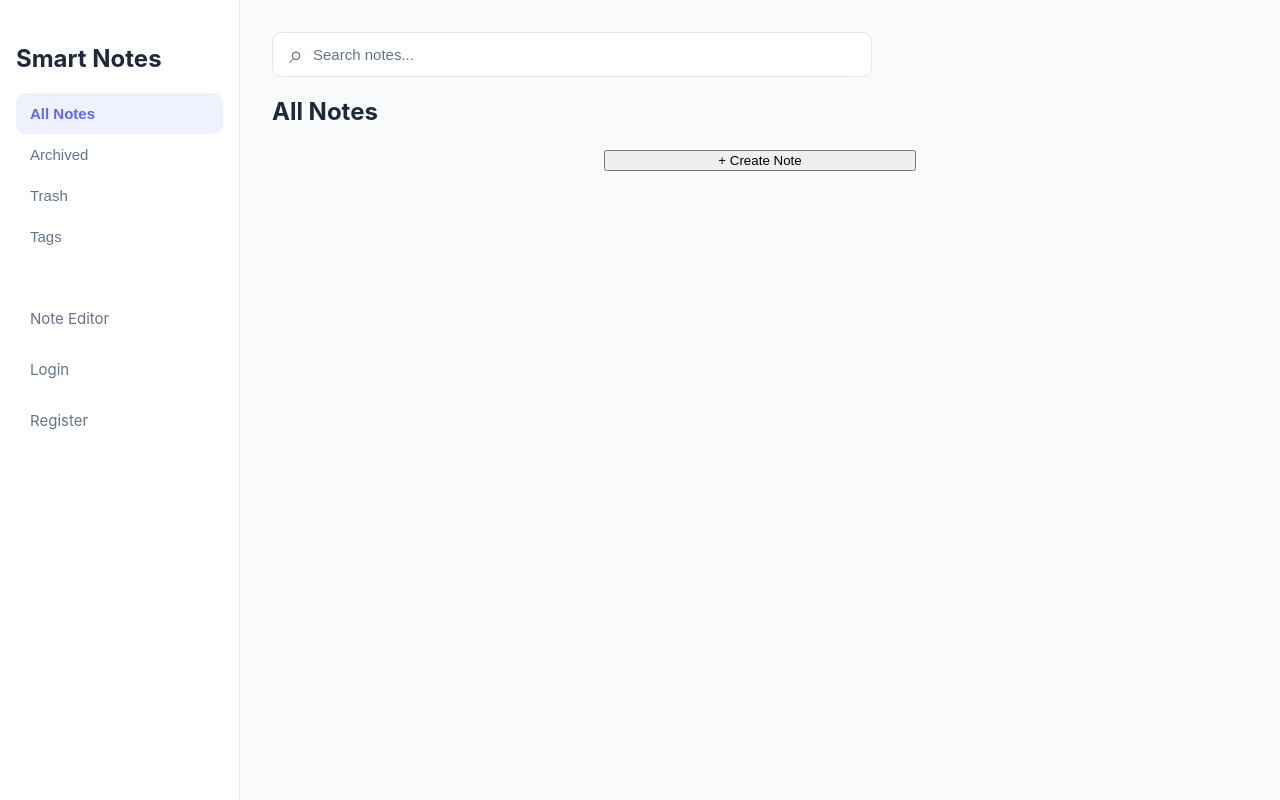
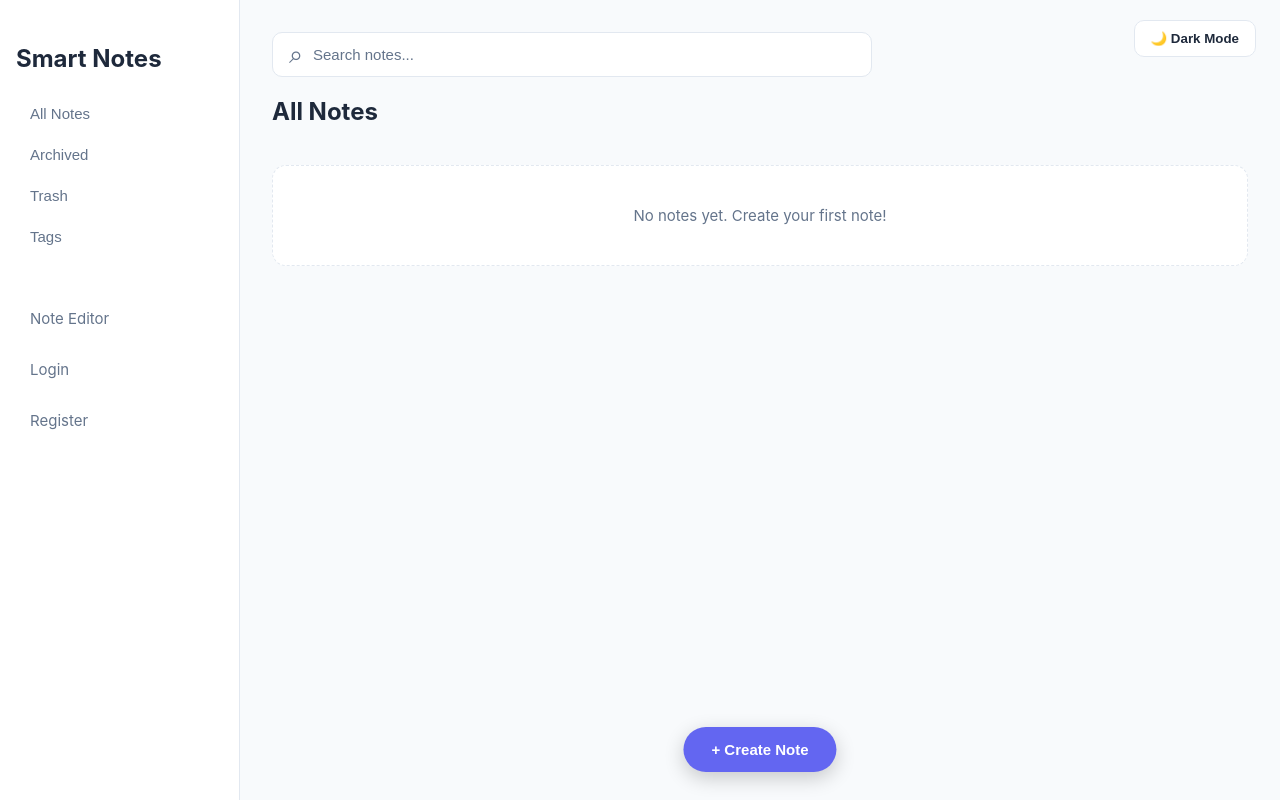
Before and after one commit to Siddharth-sem/PROJECTS-MERN, a React app in the folder smart-notes/frontend/: page /dashboard in a window 1280 px wide. Built offline with nearby package versions, Linux system fonts and the light colour scheme; the HTML template or start-up script is replaced by a standard one.

Commit message:
feat: implement dark mode theme and enhance UI components with new styles

```diff
--- a/smart-notes/frontend/src/App.css
+++ b/smart-notes/frontend/src/App.css
@@ -56,9 +56,10 @@
   color: var(--text-primary);
 }
 
-.sidebar-link.active {
-  background: #eef2ff;
-  color: var(--primary);
+.sidebar-link.active e,
+.pinned-label{
+  background: var(--primary);
+  color: #ffffff;
   font-weight: 600;
 }
 
@@ -172,8 +173,8 @@
 }
 
 .note-tag {
-  background: #f1f5f9;
-  color: #475569;
+  background: var(--bg-main);
+  color: var(--text-secondary);
   padding: 5px 10px;
   border-radius: 20px;
   font-size: 12px;
@@ -249,3 +250,65 @@
     gap: 14px;
   }
 }
+
+
+.empty-state {
+  color: var(--text-secondary);
+  text-align: center;
+  padding: 40px 20px;
+  background: var(--bg-card);
+  border: 1px dashed var(--border-color);
+  border-radius: var(--radius-lg);
+  grid-column: 1 / -1;
+  font-size: 15px;
+}
+
+
+/*for create note button */
+
+.floating-create-btn {
+  position: fixed;
+  bottom: 28px;
+  left: calc(50% + 120px);
+  transform: translateX(-50%);
+
+  padding: 14px 28px;
+  border: none;
+  border-radius: 30px;
+
+  background: var(--primary);
+  color: white;
+
+  font-size: 15px;
+  font-weight: 600;
+  cursor: pointer;
+
+  box-shadow: 0 6px 20px rgba(0, 0, 0, 0.2);
+  z-index: 1000;
+  transition: 0.2s ease;
+}
+
+.floating-create-btn:hover {
+  background: var(--primary-hover);
+  transform: translateX(-50%) translateY(-3px);
+}
+
+/* for theme-mode */
+
+.theme-toggle {
+  position: fixed;
+  top: 20px;
+  right: 24px;
+  z-index: 1100;
+  padding: 10px 16px;
+  border: 1px solid var(--border-color);
+  border-radius: var(--radius-md);
+  background: var(--bg-card);
+  color: var(--text-primary);
+  cursor: pointer;
+  font-weight: 600;
+}
+
+.theme-toggle:hover {
+  border-color: var(--primary);
+}
--- a/smart-notes/frontend/src/App.jsx
+++ b/smart-notes/frontend/src/App.jsx
@@ -1,5 +1,6 @@
 
 import { BrowserRouter, Route, Routes, useLocation } from 'react-router-dom'
+import { useState, useEffect } from "react";
 import NavBar from './components/NavBar'
 
 import Login from './pages/Login'
@@ -11,10 +12,26 @@ import './App.css'
 
 const AppLayout = () => {
   const location = useLocation()
+  const [theme, setTheme] = useState("light");
+
+    useEffect(() => {
+      document.documentElement.setAttribute("data-theme", theme);
+    }, [theme]);
 
   return (
-    <>
+    <div>
       {location.pathname !== "/dashboard" && <NavBar />}
+
+      <button
+        className="theme-toggle"
+        onClick={() =>
+          setTheme((current) =>
+            current === "light" ? "dark" : "light"
+          )
+        }
+      >
+        {theme === "light" ? "🌙 Dark Mode" : "☀️ Light Mode"}
+      </button>
 
       <Routes>
         <Route path='/login' element={<Login />} />
@@ -22,7 +39,7 @@ const AppLayout = () => {
         <Route path='/dashboard' element={<Dashboard />} />
         <Route path='/editor' element={<NoteEditor />} />
       </Routes>
-    </>
+    </div>
   )
 }
 
--- a/smart-notes/frontend/src/components/Archived.jsx
+++ b/smart-notes/frontend/src/components/Archived.jsx
@@ -2,23 +2,28 @@ import NoteCard from "./NoteCard"
 
 const Archived = ({notes, archiveNote, deleteNote, editNote}) => {
   return (
-    <div>
-
-
-        {notes
-            .filter((note) => note.isArchived === true && note.isTrashed === false)
-            .map((note)=>
+    <div className="notes-grid">
+      {notes.filter(
+        (note) => note.isArchived === true && note.isTrashed === false
+      ).length > 0 ? (
+        notes
+          .filter(
+            (note) => note.isArchived === true && note.isTrashed === false
+          )
+          .map((note) => (
             <NoteCard
               key={note.id}
               note={note}
               archiveNote={archiveNote}
               deleteNote={deleteNote}
               editNote={editNote}
-
             />
+          ))
+      ) : (
+        <p className="empty-state">No archived notes yet.</p>
       )}
     </div>
-  )
+  );
 }
 
 export default Archived
--- a/smart-notes/frontend/src/components/NotesList.jsx
+++ b/smart-notes/frontend/src/components/NotesList.jsx
@@ -48,20 +48,21 @@ const addTestNote = () => {
   setShowForm(false)
 }
 
-
+const visibleNotes = [...notes]
+  .filter((note) => note.isTrashed === false)
+  .filter((note) => note.isArchived === false)
+  .sort((a, b) => Number(b.isPinned) - Number(a.isPinned))
+  .filter((note) =>
+    note.title.toLowerCase().includes(search.toLowerCase()) ||
+    note.content.toLowerCase().includes(search.toLowerCase())
+  );
 
   return (
   <div className="notes-list-container">
 
     <div className="notes-grid">
-      {[...notes]
-      .filter((note) => note.isTrashed === false)
-      .filter((note) => note.isArchived === false)
-      .sort((a,b)=> Number(b.isPinned) - Number(a.isPinned))
-      .filter((note) =>
-        note.title.toLowerCase().includes(search.toLowerCase()) ||
-        note.content.toLowerCase().includes(search.toLowerCase()))
-      .map((note) => (
+      {visibleNotes.length > 0 ? (
+        visibleNotes.map((note) => (
           <NoteCard
             key={note.id}
             note={note}
@@ -70,33 +71,38 @@ const addTestNote = () => {
             editNote={editNote}
             archiveNote={archiveNote}
           />
-      ))}
-
-      <br />
-      <br />
+        ))
+      ) : (
+        <p className="empty-state">
+          {search.trim()
+            ? "No notes match your search."
+            : "No notes yet. Create your first note!"}
+        </p>
+      )}
+    </div>
 
     <button
+      className="floating-create-btn"
       onClick={() => {
         if (showForm) {
-            setTitle("")
-            setContent("")
-            setShowForm(false)
+          setTitle("");
+          setContent("");
+          setTags("");
+          setShowForm(false);
         } else {
-            setShowForm(true)
+          setShowForm(true);
         }
       }}
     >
-        {showForm ? "Cancel" : "+ Create Note"}
+      {showForm ? "✕ Close Editor" : "+ Create Note"}
     </button>
-      </div>
 
     {showForm && (
       <div>
-
         <h2>Create Note</h2>
 
         <NoteForm
-          title ={title}
+          title={title}
           setTitle={setTitle}
           content={content}
           setContent={setContent}
@@ -104,20 +110,17 @@ const addTestNote = () => {
 
         <input
           type="text"
-          placeholder="Enter tags(comma separated)"
+          placeholder="Enter tags (comma separated)"
           value={tags}
-          onChange={(e)=>setTags(e.target.value)}
+          onChange={(e) => setTags(e.target.value)}
         />
 
-
-          <button onClick={addTestNote}>
-            Save Note
-          </button>
+        <button onClick={addTestNote}>Save Note</button>
       </div>
     )}
 
   </div>
-  )
+);
 }
 
 export default NotesList
--- a/smart-notes/frontend/src/components/Trash.jsx
+++ b/smart-notes/frontend/src/components/Trash.jsx
@@ -1,21 +1,24 @@
 import NoteCard from "./NoteCard.jsx"
 
 const Trash = ({notes, deleteNote, permanentDelete}) => {
-  return(
-  <div>
-    {notes
-        .filter((note) => note.isTrashed === true)
-        .map((note) =>
+  return (
+    <div className="notes-grid">
+      {notes.filter((note) => note.isTrashed === true).length > 0 ? (
+        notes
+          .filter((note) => note.isTrashed === true)
+          .map((note) => (
             <NoteCard
-                key={note.id}
-                note = {note}
-                deleteNote={deleteNote}
-                permanentDelete={permanentDelete}
+              key={note.id}
+              note={note}
+              deleteNote={deleteNote}
+              permanentDelete={permanentDelete}
             />
-    )
-    }
-  </div>
-  )
+          ))
+      ) : (
+        <p className="empty-state">Your trash is empty.</p>
+      )}
+    </div>
+  );
 }
 
 export default Trash
--- a/smart-notes/frontend/src/index.css
+++ b/smart-notes/frontend/src/index.css
@@ -28,6 +28,36 @@
   --radius-lg: 14px;
 }
 
+[data-theme="dark"] {
+  /* Backgrounds */
+  --bg-main: #11111b;
+  --bg-card: #1c1b2b;
+  --bg-sidebar: #171625;
+
+  /* Text */
+  --text-primary: #f5f3ff;
+  --text-secondary: #b8b5c9;
+
+  /* Purple accent */
+  --primary: #a78bfa;
+  --primary-hover: #8b5cf6;
+
+  /* Borders */
+  --border-color: #343147;
+}
+
+body,
+button,
+input,
+textarea,
+.note-card,
+.sidebar {
+  transition:
+    background-color 0.2s ease,
+    color 0.2s ease,
+    border-color 0.2s ease;
+}
+
 * {
   box-sizing: border-box;
 }
```
Lines whose indentation alone changed are shown as unchanged.
